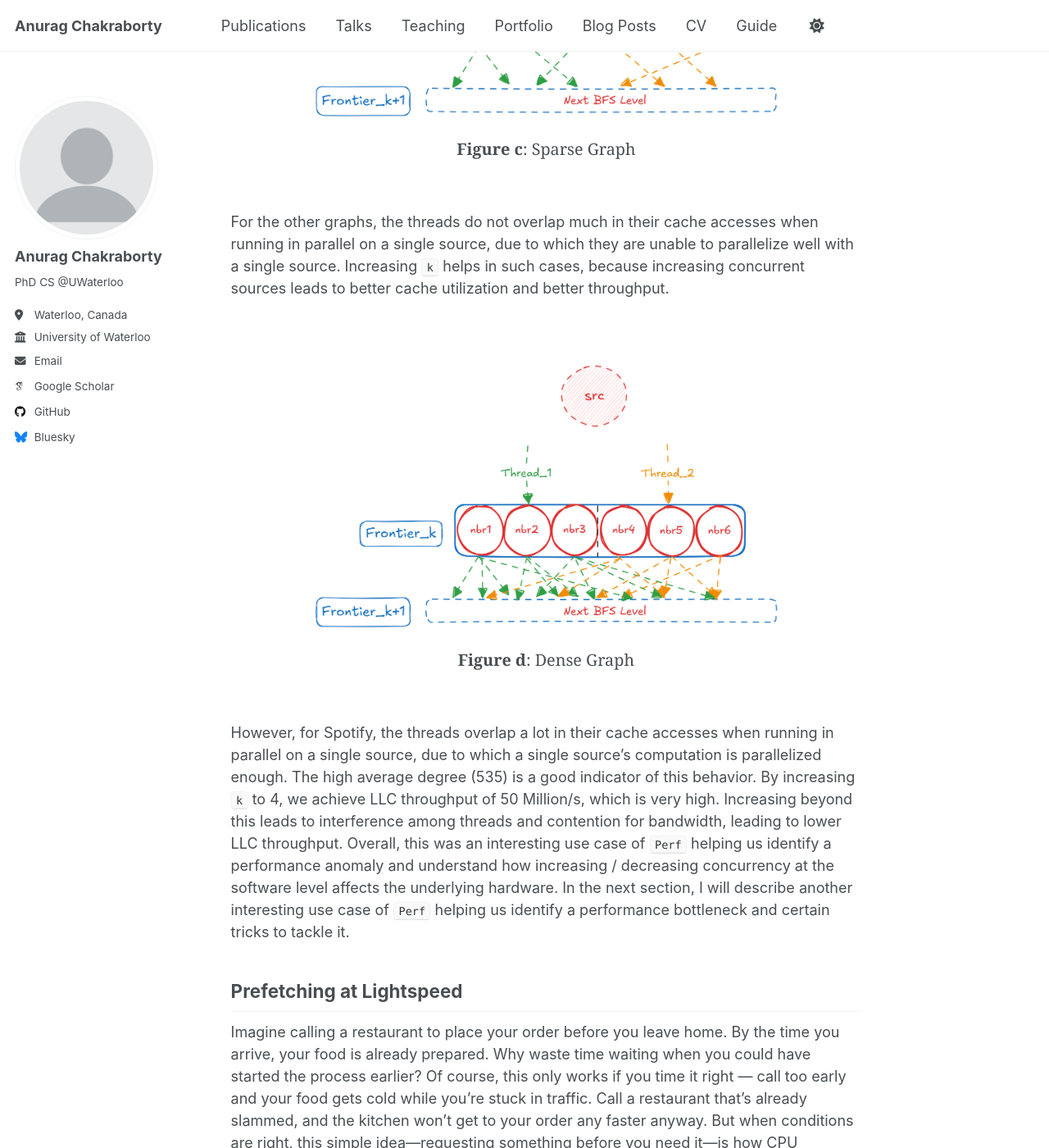
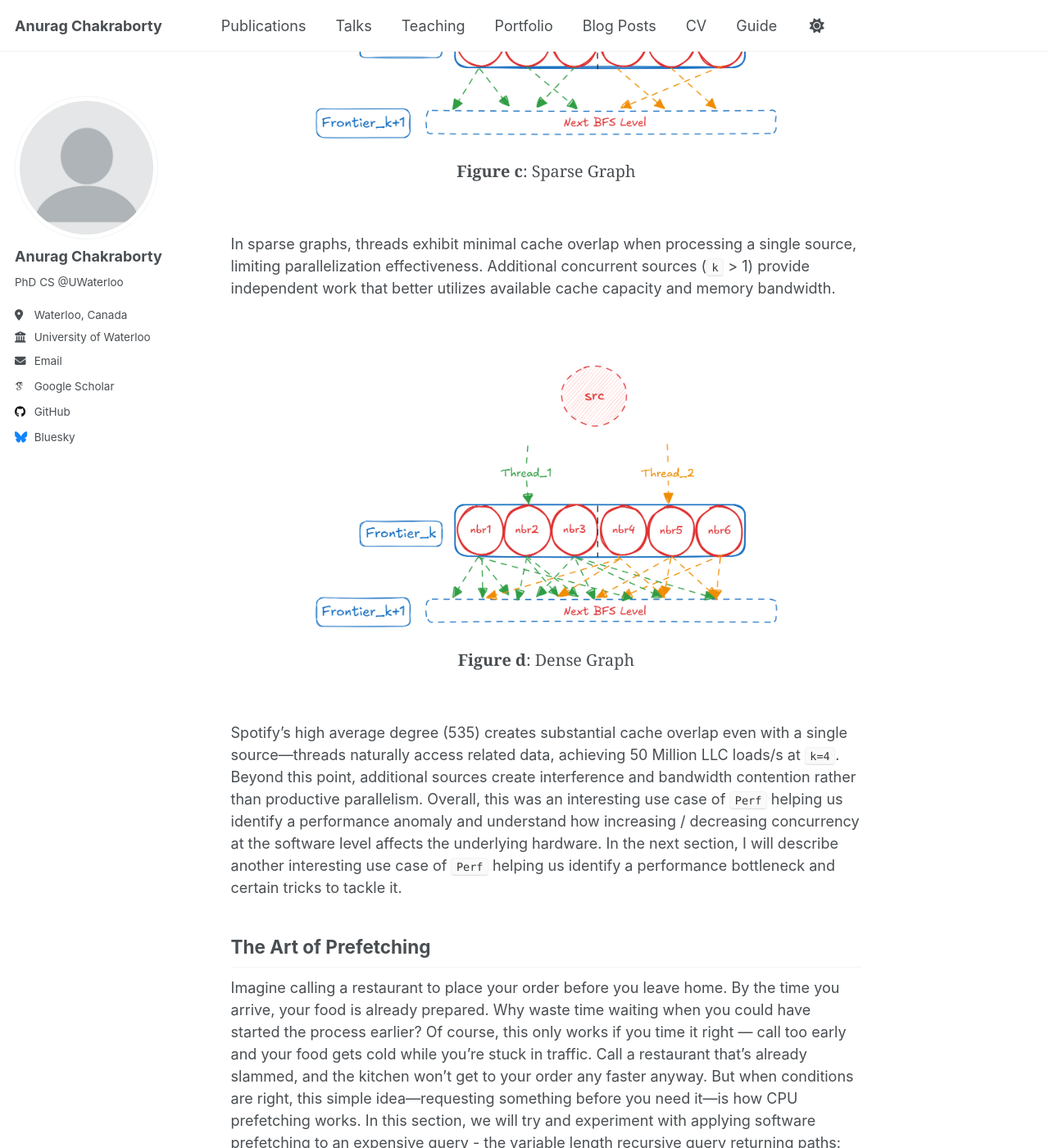
Before and after one commit to anuchak/anuchak.github.io, a Jekyll site: the page built from _posts/2025-09-15-blog-post-2.md, in a window 1280 px wide and 1400 px high, scrolled down 5233 px. Shown: the whole window at 82% size. Built offline with Jekyll 4.4.1, drawn with Linux system fonts in a browser that asks for light colours; some web fonts are replaced; a script that is not in the unit is left out; some of the changed text lies outside the part shown.

Commit message:
push changes

```diff
--- a/_posts/2025-09-15-blog-post-2.md
+++ b/_posts/2025-09-15-blog-post-2.md
@@ -12,7 +12,7 @@ the implementation of two lock-free algorithms for recursive queries in graph da
 through atomic operations and parallel BFS traversals. In this post, I will share some interesting performance
 findings I encountered while optimizing both algorithms using Linux `Perf`.
 
-Tuning code for performance is never straightforward. It requires an intricate understanding of the what's
+Tuning code for performance is never straightforward. It requires an intricate understanding of what's
 happening under the hood, knowing where to look, and knowing the right tool to use. Linux `Perf` is a powerful
 tool for this job - it provides rich metrics about CPU cycles, cache misses, TLB misses, branch predictions, and
 more. If you're looking for a deeper dive on `Perf`, I recommend this [tutorial](https://github.com/NAThompson/performance_tuning_tutorial).
@@ -27,7 +27,7 @@ hardware requirements for performing such low-level optimizations.
 # Table of Contents
 1. [Background](#Background)
 2. [The curious case of 'k'](#the-curious-case-of-k)
-3. [Prefetching at Lightspeed](#prefetching-at-lightspeed)
+3. [The Art of Prefetching](#the-art-of-prefetching)
 4. [So, what's the catch?](#so-whats-the-catch)
 
 
@@ -88,10 +88,10 @@ available cores and memory bandwidth.
 </div>
 <br>
 
-An alternative and more simple scheduling policy would be to simply run a single source at a time and parallelize
-with all available threads. Then we don't need to worry about assigning threads to multiple source. However, this approach
-leads to underutilization in practice since we are not able to parallelize a single source enough and get enough throughput.
-We tested varying `k` on the following real-world + synthetic datasets:
+An alternative and more simple scheduling policy would be to simply run a single source at a time, parallelizing
+it across all available threads. This way, we don’t need to worry about assigning threads across multiple sources.
+However, this approach leads to underutilization in practice since we are not able to parallelize a single source
+enough and get enough throughput. We tested varying `k` on the following real-world + synthetic datasets:
 
 <br>
 <div style="display: flex; gap: 3rem; justify-content: center;">
@@ -138,7 +138,7 @@ We tested varying `k` on the following real-world + synthetic datasets:
 </div>
 <br>
 
-We ran a recursive join query, starting from 64 sources, keeping the total threads fixed at 32 threads while varying
+We ran a recursive join query, starting from 64 sources, keeping the total threads fixed at 32 while varying
 `k` from 1 to 32 to see its effect on runtime. The following figure shows the improvement factor in runtime compared to
 `k=1` for each dataset:
 
@@ -216,14 +216,14 @@ This is where Linux `Perf` helped us identify the issue. We used `perf stat` to
 </div>
 <br>
 
-This table is dense, so let's unpack it step by step. What we're interested in is the relationship between runtime and
-total LLC (last level cache) loads achieved per second. The LLC is the largest and slowest cache in the memory hierarchy, and
-it is shared among all cores. The ideal scenario is to have LLC loads / LLC throughput achieved increase, as we increase
+This table is dense, so let's unpack it step by step. We're examining the relationship between runtime and LLC (last
+level cache) throughput. The LLC is the largest and slowest cache in the memory hierarchy, and it is shared among all
+cores. The ideal scenario is to have LLC loads / LLC throughput achieved increase, as we increase
 the parameter `k`. Better the LLC throughput, less time the CPU has to wait for data from main memory. Across 3 datasets
 (LDBC, LiveJournal, Graph500), we see that as `k` increases, the LLC throughput also increases, leading to better performance.
 However, for Spotify, we see LLC throughput slightly increase from `k=1` to `k=4`, but then it starts decreasing. Another
 interesting observation is that the runtime for Spotify starts increasing from `k=4` onwards as well. These metrics
-confirm two things:
+confirm two key observations:
 
 - LLC throughput is a good proxy for performance in our workloads since we are _**memory bound**_, lower runtime always
   corresponds to higher LLC throughput from the table.
@@ -231,8 +231,9 @@ confirm two things:
   (6.2-12.7 Million/s), indicating it parallelizes well even with a single source. Increasing `k` beyond 4 leads to
   too much concurrency and contention for memory bandwidth, leading to lower LLC throughput and higher runtime.
 
-If we were to visualize this behavior, _**Figure c**_ shows the cache access pattern by Threads on the other graphs (LDBC,
-LiveJournal, Graph500) and _**Figure d**_ shows the cache access pattern by Threads on Spotify.
+The underlying cause becomes clear when we visualize cache access patterns. _**Figure c**_ shows how threads access
+cache when processing sparse graphs (LDBC, LiveJournal, Graph500), while _**Figure d**_ shows the pattern for Spotify's
+dense graph.
 
 <br>
 <div style="text-align: center;">
@@ -243,9 +244,9 @@ LiveJournal, Graph500) and _**Figure d**_ shows the cache access pattern by Thre
 </div>
 <br>
 
-For the other graphs, the threads do not overlap much in their cache accesses when running in parallel on a single source,
-due to which they are unable to parallelize well with a single source. Increasing `k` helps in such cases, because
-increasing concurrent sources leads to better cache utilization and better throughput.
+In sparse graphs, threads exhibit minimal cache overlap when processing a single source, limiting parallelization
+effectiveness. Additional concurrent sources (`k` > 1) provide independent work that better utilizes available cache
+capacity and memory bandwidth.
 
 <br>
 <div style="text-align: center;">
@@ -256,16 +257,15 @@ increasing concurrent sources leads to better cache utilization and better throu
 </div>
 <br>
 
-However, for Spotify, the threads overlap a lot in their cache accesses when running in parallel on a single source,
-due to which a single source's computation is parallelized enough. The high average degree (535) is a good indicator
-of this behavior. By increasing `k` to 4, we achieve LLC throughput of 50 Million/s, which is very high.
-Increasing beyond this leads to interference among threads and contention for bandwidth, leading to lower LLC throughput.
+Spotify's high average degree (535) creates substantial cache overlap even with a single source—threads naturally access
+related data, achieving 50 Million LLC loads/s at `k=4`. Beyond this point, additional sources create interference and
+bandwidth contention rather than productive parallelism.
 Overall, this was an interesting use case of `Perf` helping us identify a performance anomaly and understand how
 increasing / decreasing concurrency at the software level affects the underlying hardware. In the next section, I will
 describe another interesting use case of `Perf` helping us identify a performance bottleneck and certain tricks to
 tackle it.
 
-## Prefetching at Lightspeed
+## The Art of Prefetching
 
 Imagine calling a restaurant to place your order before you leave home. By the time you arrive, your food is already
 prepared. Why waste time waiting when you could have started the process earlier? Of course, this only works if you time it
```
Also changed, not shown: other parts of _posts/2025-09-15-blog-post-2.md (+1 -1 lines), _posts/2025-09-14-blog-post-1.md (+13 -16 lines).
